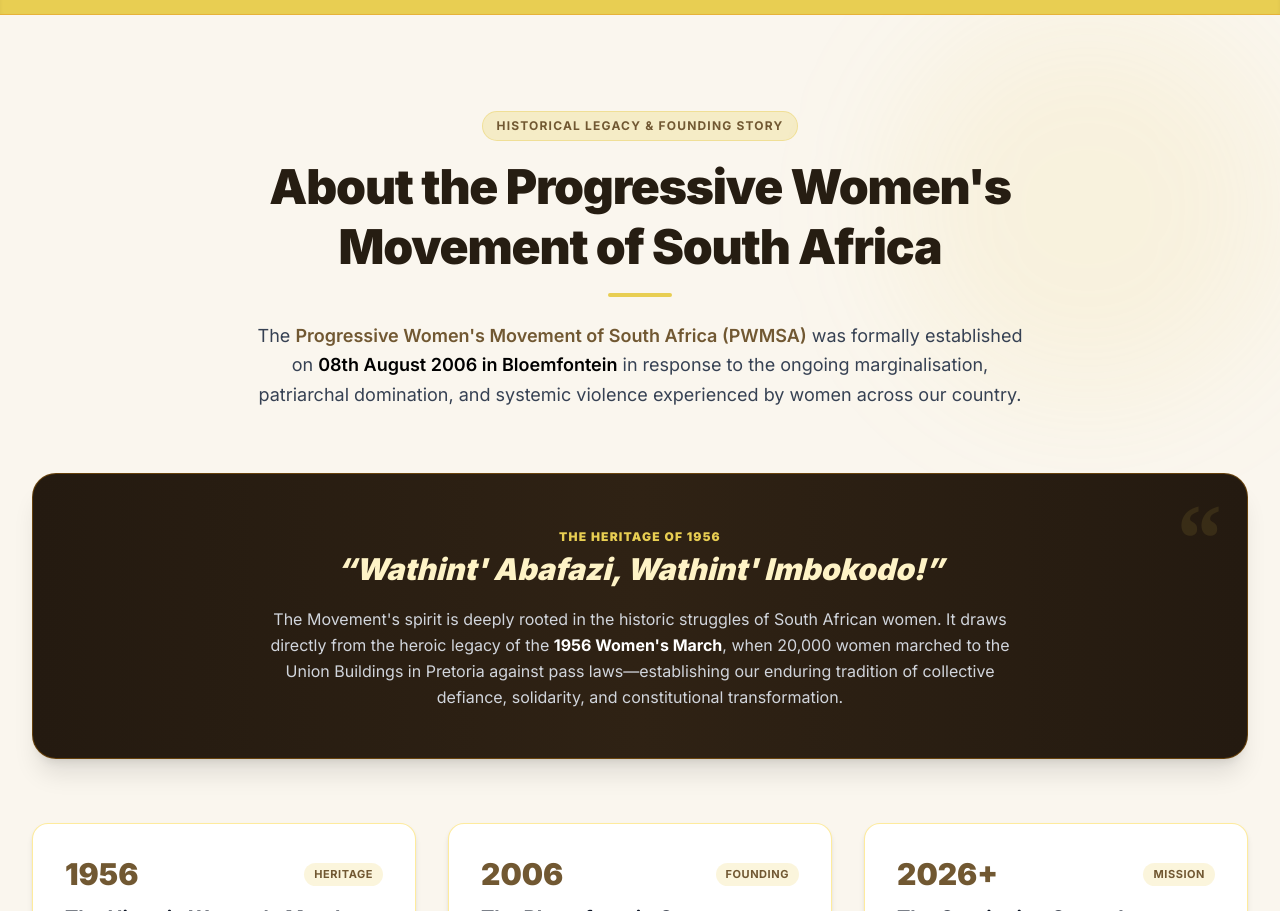
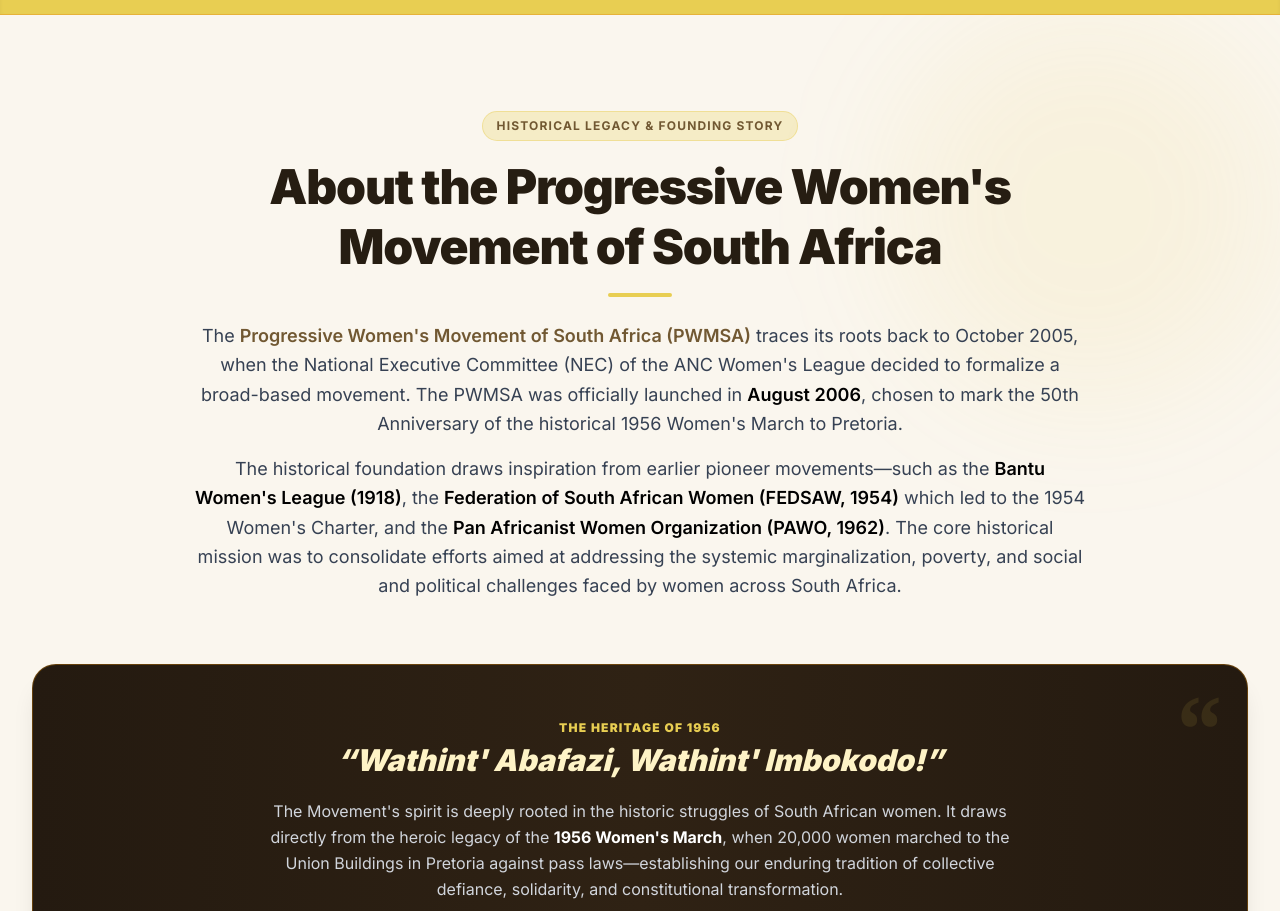
Before and after one commit to banele303/pwmsa, a Next.js app: page / in a window 1280 px wide. Shown: the part 931-1842 px from the top of the page. Built offline with nearby package versions, Linux system fonts and the light colour scheme.

Commit message:
Update historical founding story description in About section

```diff
--- a/src/app/page.tsx
+++ b/src/app/page.tsx
@@ -398,7 +398,7 @@
 
         <div className="relative max-w-7xl mx-auto px-4 sm:px-6 lg:px-8 space-y-16">
           {/* Header Block */}
-          <div className="max-w-3xl mx-auto text-center space-y-4">
+          <div className="max-w-4xl mx-auto text-center space-y-4">
             <span className="inline-flex items-center gap-2 text-xs font-bold uppercase tracking-widest text-[#715832] bg-[#e8ce52]/25 border border-[#e8ce52]/40 px-3.5 py-1.5 rounded-full">
               Historical Legacy &amp; Founding Story
             </span>
@@ -406,9 +406,14 @@
               About the Progressive Women&apos;s Movement of South Africa
             </h2>
             <div className="w-16 h-1 bg-[#e8ce52] rounded-full mx-auto" />
-            <p className="text-gray-700 text-base sm:text-lg leading-relaxed pt-2">
-              The <strong className="text-[#715832] font-semibold">Progressive Women&apos;s Movement of South Africa (PWMSA)</strong> was formally established on <strong className="text-black font-semibold">08th August 2006 in Bloemfontein</strong> in response to the ongoing marginalisation, patriarchal domination, and systemic violence experienced by women across our country.
-            </p>
+            <div className="text-gray-700 text-base sm:text-lg leading-relaxed pt-2 space-y-4">
+              <p>
+                The <strong className="text-[#715832] font-semibold">Progressive Women&apos;s Movement of South Africa (PWMSA)</strong> traces its roots back to October 2005, when the National Executive Committee (NEC) of the ANC Women&apos;s League decided to formalize a broad-based movement. The PWMSA was officially launched in <strong className="text-black font-semibold">August 2006</strong>, chosen to mark the 50th Anniversary of the historical 1956 Women&apos;s March to Pretoria.
+              </p>
+              <p>
+                The historical foundation draws inspiration from earlier pioneer movements—such as the <strong className="text-black font-semibold">Bantu Women&apos;s League (1918)</strong>, the <strong className="text-black font-semibold">Federation of South African Women (FEDSAW, 1954)</strong> which led to the 1954 Women&apos;s Charter, and the <strong className="text-black font-semibold">Pan Africanist Women Organization (PAWO, 1962)</strong>. The core historical mission was to consolidate efforts aimed at addressing the systemic marginalization, poverty, and social and political challenges faced by women across South Africa.
+              </p>
+            </div>
           </div>
 
           {/* Historic Quote Callout Box */}
```
